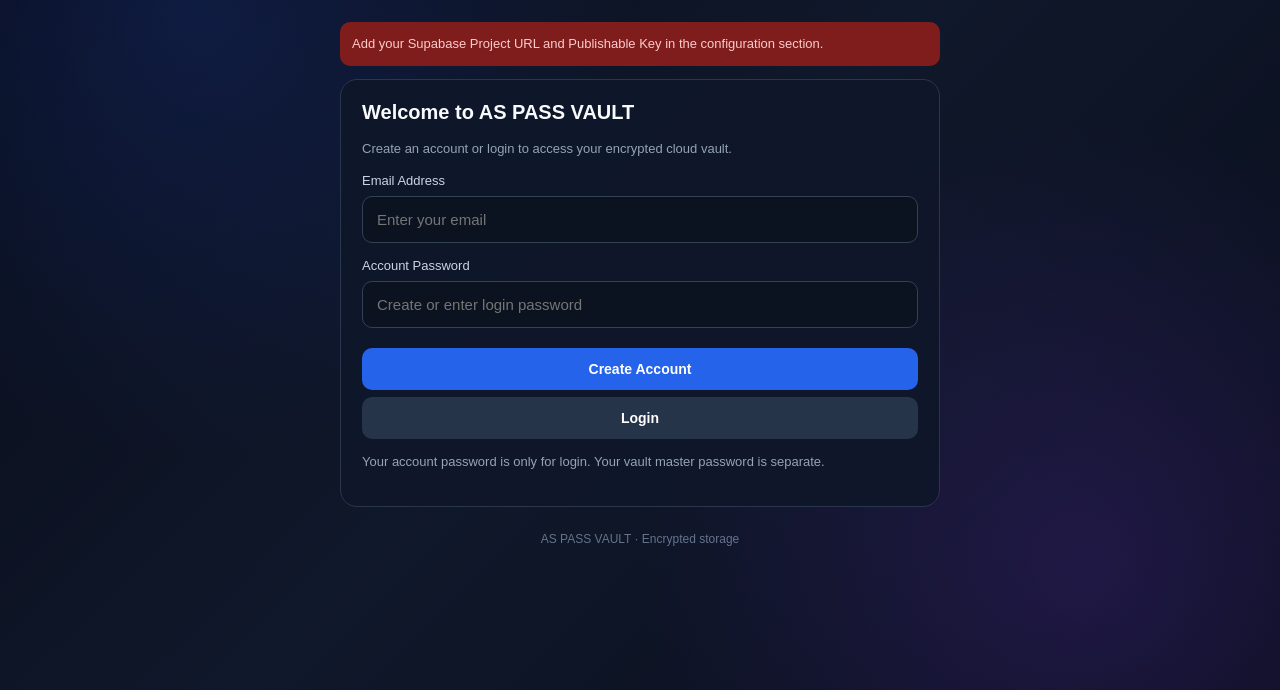
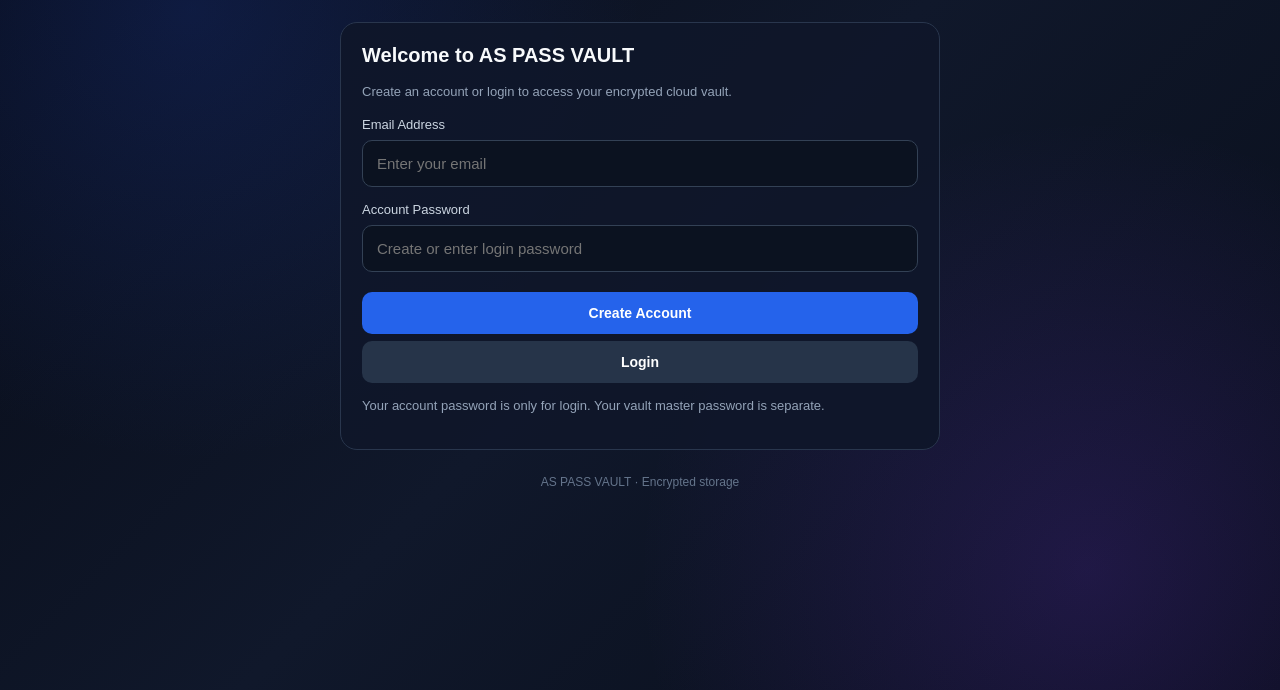
Before and after one commit to nssurjeetofficial-blip/AS-PASS-VAULT-, a plain HTML site: page index.html in a window 1280 px wide. Shown: the part 110-800 px from the top of the page. Drawn offline with nearby package versions, Linux system fonts and the light colour scheme.

Commit message:
Update and rename as-pass-vault-index.html to index.html

```diff
--- a/as-pass-vault-index.html
+++ b/index.html
@@ -137,8 +137,8 @@ footer{text-align:center;color:#64748b;font-size:12px;margin:25px}
 "use strict";
 
 // 1. SUPABASE CONFIGURATION
-const SUPABASE_URL = "PASTE_YOUR_PROJECT_URL_HERE";
-const SUPABASE_KEY = "PASTE_YOUR_PUBLISHABLE_KEY_HERE";
+const SUPABASE_URL = "https://vytsadvabynkebtyecgh.supabase.co";
+const SUPABASE_KEY = "sb_publishable_hmX0N5tRnJPeu4iYuwQgeQ_bhxZ8IFZ";
 const ITERATIONS = 310000;
 const LEGACY_STORAGE_KEY = "as_pass_vault_encrypted_v1";
 
```
